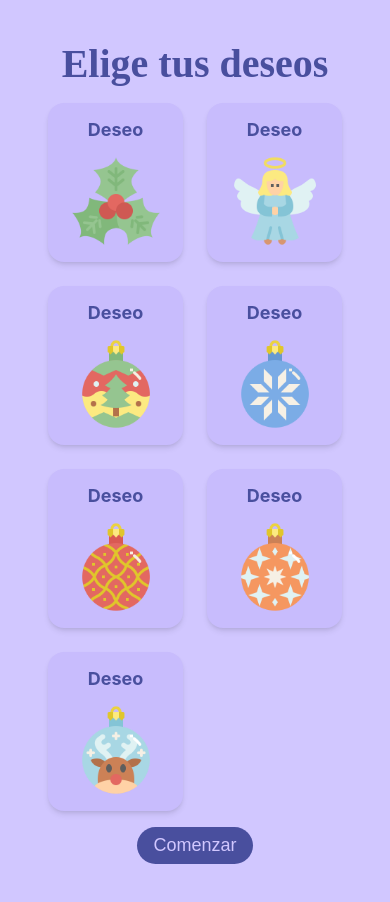
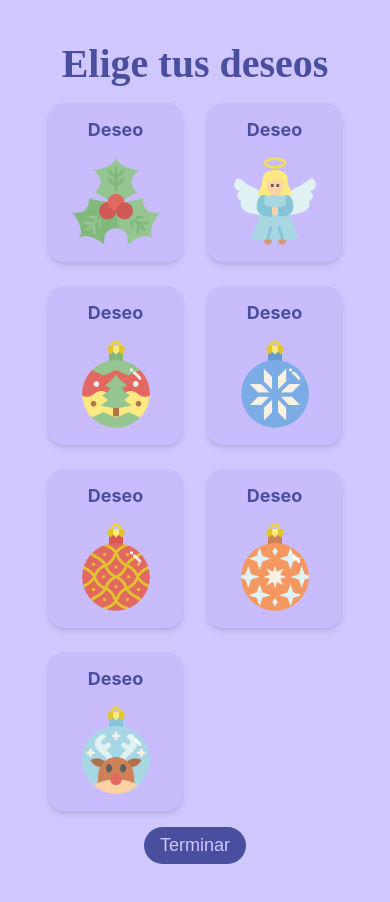
Before and after one commit to ZenithGD/christmas-2021, a Next.js app: page /createtree in a window 390 px wide. Built offline with nearby package versions, Linux system fonts and the light colour scheme; a web font is replaced by a local one.

Commit message:
responsive css

```diff
--- a/pages/_app.js
+++ b/pages/_app.js
@@ -1,8 +1,8 @@
-import { ReactDOM } from 'react';
-
 import '../styles/globals.css'
 import '../styles/mainpage.css'
 import '../styles/createtree.css'
+import '../styles/tree.css'
+
 import { WishProvider } from '../context/WishContext';
 
 function MyApp({ Component, pageProps }) {
--- a/pages/createtree.js
+++ b/pages/createtree.js
@@ -1,9 +1,7 @@
 import React from 'react'
 import Head from 'next/head'
-import Image from 'next/image'
 import Link from 'next/link'
 import ListOfWishes from '../components/ListOfWishes'
-import { WishProvider }from '../context/WishContext'
 
 function createtree() {
     return (
@@ -15,12 +13,13 @@ function createtree() {
                 />
             </Head>
             <div className="ct-container">
+
                 <div className='ct-content'>
                     <h1 style={{"font-family": 'Mountains of Christmas'}}>Elige tus deseos</h1>
                     <ListOfWishes containerStyle="ct-list-container" />
-                    <Link href="#">
+                    <Link href="/tree">
                         <button className="ct-button">
-                            <p>Comenzar</p>
+                            <p>Terminar</p>
                         </button>
                     </Link>
                 </div>
--- a/pages/index.js
+++ b/pages/index.js
@@ -12,15 +12,15 @@ export default function Home() {
                 rel="stylesheet"
                 />
             </Head>
-            <div className="mainpage-container">
             <Image
                 priority={true}
                 className='mainpage-bg'
-                    height="100%"
+                height="100vh"
                 layout="fill"
                 objectFit="cover"
                 src="/christmas-bg.png"
             />
+            <div className="mainpage-container">
                 <Snowfall color="#d1c7ff" snowflakeCount={50}/>
                 <div className='mainpage-content'>
                     <h1 style={{"fontFamily": 'Mountains of Christmas'}}>El árbol de los deseos</h1>
--- a/styles/createtree.css
+++ b/styles/createtree.css
@@ -1,6 +1,6 @@
 .ct-container {
     width: 100%;
-    height: 100%;
+    min-height: 100vh;
     display: flex;
     flex-grow: 1;
     background-color: #d1c7ff;
@@ -8,6 +8,7 @@
 
 .ct-content {
     padding: 2.5rem 3rem;
+    min-height: 100vh;
     display: flex;
     flex-grow: 1;
     flex-direction: column;
@@ -134,3 +135,10 @@
     width: 1.75rem;
     color: #f4f1ff;
 }
+
+
+@keyframes move {
+    100% {
+        transform: translate3d(0, 0, 1px) rotate(360deg);
+    }
+}
--- a/styles/globals.css
+++ b/styles/globals.css
@@ -1,15 +1,6 @@
 @tailwind base;
 @tailwind components;
 @tailwind utilities;
-
-html,
-body,
-body > div:first-child,
-div#__next,
-div#__next > div {
-    margin: 0;
-    min-height: 100vh;
-}
 
 button {
     padding: 0;
--- a/styles/mainpage.css
+++ b/styles/mainpage.css
@@ -1,6 +1,6 @@
 .mainpage-container {
     width: 100vw;
-    height: 50vh;
+    height: 90vh;
     overflow: hidden;
     display: flex;
     flex-grow: 1;
@@ -8,12 +8,26 @@
 
 .mainpage-content {
     padding: 2.5rem 3rem 2.5rem 3rem;
+    height: 100%;
     display: flex;
     flex-grow: 1;
     flex-direction: column;
     justify-content: space-between;
     align-items: center;
     z-index: 1;
+}
+
+@media (min-width: 1000px) {
+    .mainpage-content {
+        padding: 2.5rem 7.5rem;
+        height: 100%;
+        display: flex;
+        flex-grow: 1;
+        flex-direction: column;
+        justify-content: space-between;
+        align-items: center;
+        z-index: 1;
+    }
 }
 
 .mainpage-bg {
```
Also changed, not shown: public/arbolnavidad.png (added), styles/tree.css (added). Lines whose indentation alone changed are shown as unchanged.
